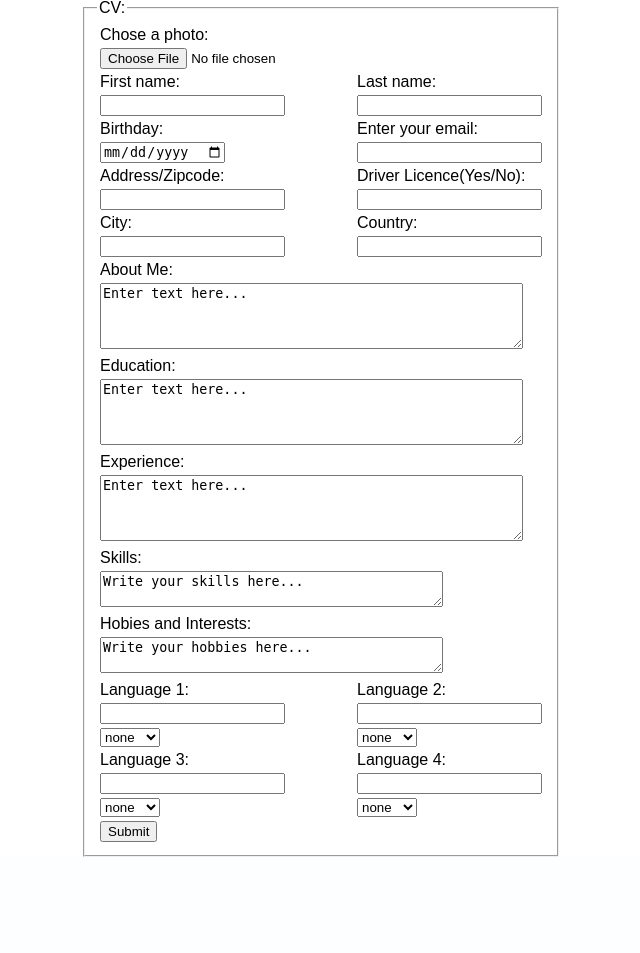
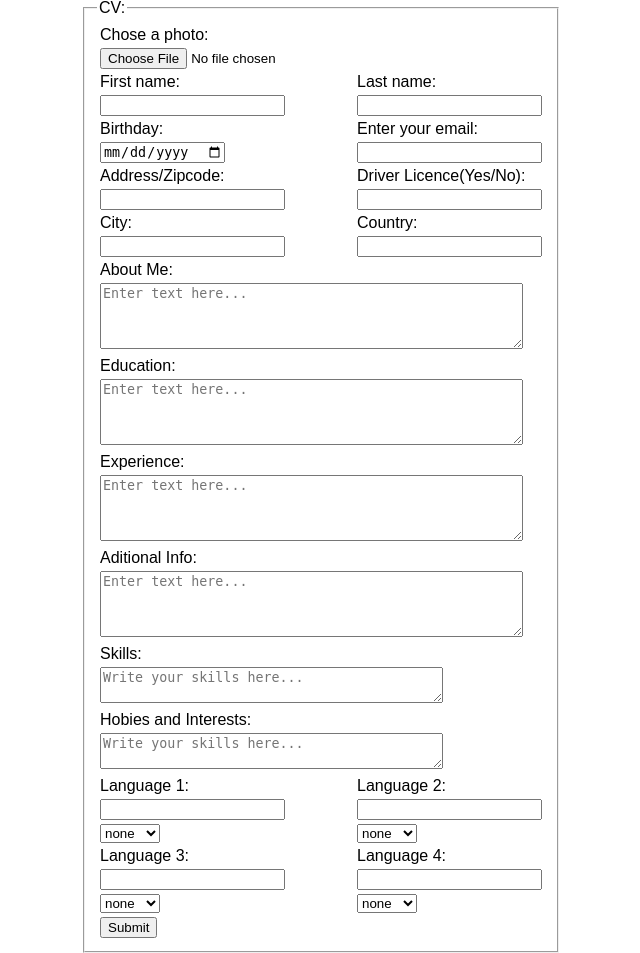
Before and after one commit to elvirmisini/Flask_app, a Flask app: page /second in a window 1280 px wide. Shown: the part 90-1043 px from the top of the page, without its empty margins (329-969 px from the left). Before the commit the page ends 947 px from the top, so only its background shows below. Run offline with Flask 2, Linux system fonts and the light colour scheme.

Commit message:
additional info, country, city

```diff
--- a/pages.py
+++ b/pages.py
@@ -59,9 +59,12 @@ class Page(object):
                 email = request.form.get('email')
                 address = request.form.get('address')
                 DriverLicence = request.form.get('DriverLicence')
+                country=request.form.get('country')
+                city=request.form.get('city')
                 AboutMe = request.form.get('AboutMe')
                 Education = request.form.get('Education')
                 Experience = request.form.get('Experience')
+                AditionalInfo=request.form.get('AditionalInfo')
                 Skills = request.form.get('Skills')
                 Hobbies = request.form.get('Hobbies')
                 Language1 = request.form.get('Language1')
@@ -74,28 +77,31 @@ class Page(object):
                 levelL4=request.form.get('levelL4')
 
                 full_filename = os.path.join(app.config['UPLOAD_FOLDER'], filename)
-                return render_template("pdf_template.html",user_image=full_filename,fname=fname,lname=lname,birthday=birthday,email=email,address=address,DriverLicence=DriverLicence,AboutMe=AboutMe,Education=Education,Experience=Experience,Skills=Skills,Hobbies=Hobbies,Language1=Language1,Language2=Language2,Language3=Language3,Language4=Language4,levelL1=levelL1,levelL2=levelL2,levelL3=levelL3,levelL4=levelL4)
-                # render = render_template("pdf_template.html",display_image=full_filename,fname=fname,lname=lname,birthday=birthday,email=email,address=address,DriverLicence=DriverLicence,AboutMe=AboutMe,Education=Education,Experience=Experience,Skills=Skills,Hobbies=Hobbies,Language1=Language1,Language2=Language2,Language3=Language3,Language4=Language4,levelL1=levelL1,levelL2=levelL2,levelL3=levelL3,levelL4=levelL4)
+                return render_template("pdf_template.html",user_image=full_filename,fname=fname,lname=lname,birthday=birthday,email=email,address=address,country=country,city=city,DriverLicence=DriverLicence,AboutMe=AboutMe,Education=Education,Experience=Experience,AditionalInfo=AditionalInfo,Skills=Skills,Hobbies=Hobbies,Language1=Language1,Language2=Language2,Language3=Language3,Language4=Language4,levelL1=levelL1,levelL2=levelL2,levelL3=levelL3,levelL4=levelL4)
+                # render = render_template("pdf_template.html",display_image=full_filename,fname=fname,lname=lname,birthday=birthday,email=email,address=address,country=country,city=city,DriverLicence=DriverLicence,AboutMe=AboutMe,Education=Education,Experience=Experience,AditionalInfo=AditionalInfo,Skills=Skills,Hobbies=Hobbies,Language1=Language1,Language2=Language2,Language3=Language3,Language4=Language4,levelL1=levelL1,levelL2=levelL2,levelL3=levelL3,levelL4=levelL4)
                 pdf = pdfkit.from_string(render, False)
                 response = make_response(pdf)
                 response.headers['Content-Type'] = 'application/pdf'
                 response.headers['Content-Disposition'] = 'inline;filename=CV of '+fname+lname+'.pdf'
                 return response
+
     def pdf_coverLetter_template(self):
                 fname = request.form.get('fname')
                 lname = request.form.get('lname')
+                PhoneNumber=request.form.get('PhoneNumber')
                 TodayDate = request.form.get('TodayDate')
                 email = request.form.get('email')
                 address = request.form.get('address')
+                country=request.form.get('country')
+                city=request.form.get('city')
                 Title = request.form.get('Title')
                 AboutMe = request.form.get('AboutMe')
-                levelL4 = request.form.get('levelL4')
+                EndWith = request.form.get('EndWith')
 
-                full_filename = os.path.join(app.config['UPLOAD_FOLDER'], filename)
-                return render_template("pdf_template.html",  fname=fname, lname=lname,email=email, address=address,AboutMe=AboutMe,)
-                # render = render_template("pdf_template.html",display_image=full_filename,fname=fname,lname=lname,birthday=birthday,email=email,address=address,DriverLicence=DriverLicence,AboutMe=AboutMe,Education=Education,Experience=Experience,Skills=Skills,Hobbies=Hobbies,Language1=Language1,Language2=Language2,Language3=Language3,Language4=Language4,levelL1=levelL1,levelL2=levelL2,levelL3=levelL3,levelL4=levelL4)
+                return render_template("pdf_coverLetter_template.html",fname=fname, lname=lname,email=email,address=address,country=country,city=city,Title=Title,PhoneNumber=PhoneNumber,TodayDate=TodayDate,AboutMe=AboutMe,EndWith=EndWith)
+                # render = render_template("pdf_coverLetter_template.html",fname=fname, lname=lname,email=email,address=address,country=country,city=city,Title=Title,PhoneNumber=PhoneNumber,TodayDate=TodayDate,AboutMe=AboutMe,EndWith=EndWith)
                 pdf = pdfkit.from_string(render, False)
                 response = make_response(pdf)
                 response.headers['Content-Type'] = 'application/pdf'
-                response.headers['Content-Disposition'] = 'inline;filename=CV of ' + fname + lname + '.pdf'
+                response.headers['Content-Disposition'] = 'inline;filename=Cover Letter of ' + fname + lname + '.pdf'
                 return response
--- a/templates/pdf_template.html
+++ b/templates/pdf_template.html
@@ -67,7 +67,7 @@
                     <h5 class="black-white">Name: {{fname}}</h5>
                     <h5 class="black-white">Surname: {{lname}}</h5>
                     <h5 class="black-white">Birthday: {{birthday}}</h5>
-                    <h5 class="black-white">Address: {{address}}</h5>
+                    <h5 class="black-white">Address: {{address}}/{{country}}, {{city}}</h5>
                     <h5 class="black-white">Email: {{email}}</h5>
                     <h5 class="black-white">Driver licence: {{DriverLicence}}</h5>
                 </div>
@@ -80,6 +80,8 @@
                    <p  class="paragraph">{{Experience}}</p>
                    <h4 class="four">Education:</h4>
                    <p class="paragraph">{{Education}}</p>
+                   <h4 class="four">Aditional Info:</h4>
+                   <p class="paragraph">{{AditionalInfo}}</p>
                    <h4 class="four">Skills:</h4>
                    <p class="paragraph">{{Skills}}</p>
                    <h4 class="four">Hobbies:</h4>
--- a/templates/second.html
+++ b/templates/second.html
@@ -123,31 +123,37 @@ margin:auto;
               <td><label for="AboutMe">About Me:</label></td>
           </tr>
           <tr>
-              <td colspan="2">    <textarea rows="4" cols="50" id="AboutMe" name="AboutMe" >Enter text here...</textarea> <br></td>
+              <td colspan="2">    <textarea rows="4" cols="50" id="AboutMe" name="AboutMe" placeholder="Enter text here..." ></textarea> <br></td>
           </tr>
           <tr>
               <td><label for="Education">Education:</label></td>
           </tr>
           <tr>
-              <td colspan="2">    <textarea rows="4" cols="50" id="Education" name="Education" >Enter text here...</textarea> <br></td>
+              <td colspan="2">    <textarea rows="4" cols="50" id="Education" name="Education" placeholder="Enter text here..."></textarea> <br></td>
           </tr>
           <tr>
               <td><label for="Experience">Experience:</label></td>
           </tr>
           <tr>
-              <td colspan="2">    <textarea rows="4" cols="50" id="Experience" name="Experience" >Enter text here...</textarea> <br></td>
+              <td colspan="2">    <textarea rows="4" cols="50" id="Experience" name="Experience" placeholder="Enter text here..."></textarea> <br></td>
+          </tr>
+            <tr>
+              <td><label for="AditionalInfo">Aditional Info:</label></td>
+          </tr>
+          <tr>
+              <td colspan="2">    <textarea rows="4" cols="50" id="AditionalInfo" name="AditionalInfo" placeholder="Enter text here..."></textarea> <br></td>
           </tr>
           <tr>
               <td><label for="Skills">Skills:</label></td>
           </tr>
           <tr>
-              <td colspan="2">    <textarea rows="2" cols="40" id="Skills" name="Skills" >Write your skills here...</textarea> <br></td>
+              <td colspan="2">    <textarea rows="2" cols="40" id="Skills" name="Skills" placeholder="Write your skills here..."></textarea> <br></td>
           </tr>
           <tr>
               <td><label for="Hobbies">Hobies and Interests:</label></td>
           </tr>
           <tr>
-              <td colspan="2">    <textarea rows="2" cols="40" id="Hobbies" name="Hobbies" >Write your hobbies here...</textarea> <br></td>
+              <td colspan="2">    <textarea rows="2" cols="40" id="Hobbies" name="Hobbies" placeholder="Write your skills here..."></textarea> <br></td>
           </tr>
           <tr>
               <td><label for="Language1">Language 1:</label></td>
--- a/templates/third.html
+++ b/templates/third.html
@@ -65,7 +65,7 @@ margin:auto;
 <body>
 
 <div class="header">
-  <a href="#default" class="logo">Make your CV</a>
+  <a href="#default" class="logo">Make your Cover Letter</a>
   <div class="header-right">
     <a class="active" href="/second">CV</a>
     <a href="/third">Cover Letter</a>
@@ -74,7 +74,7 @@ margin:auto;
 </div>
 
 <div style="padding-left:20px">
-<form action="/pdfCover" method="POST" enctype=multipart/form-data>
+<form action="/pdfCoverLetter" method="POST" enctype=multipart/form-data>
   <fieldset id="Coverborder">
     <legend  >Cover Letter:</legend>
       <table>
@@ -101,7 +101,7 @@ margin:auto;
               <td>    <label for="country">Country:</label><br></td>
           </tr>
           <tr>
-              <td>    <input type="text" id="address" name=" " ><br></td>
+              <td>    <input type="text" id="address" name="address" ><br></td>
               <td>    <input type="text" id="country" name="country" ><br></td>
           </tr>
           <tr>
```
Also changed, not shown: templates/pdf_coverLetter_template.html (+13 -5 lines).
